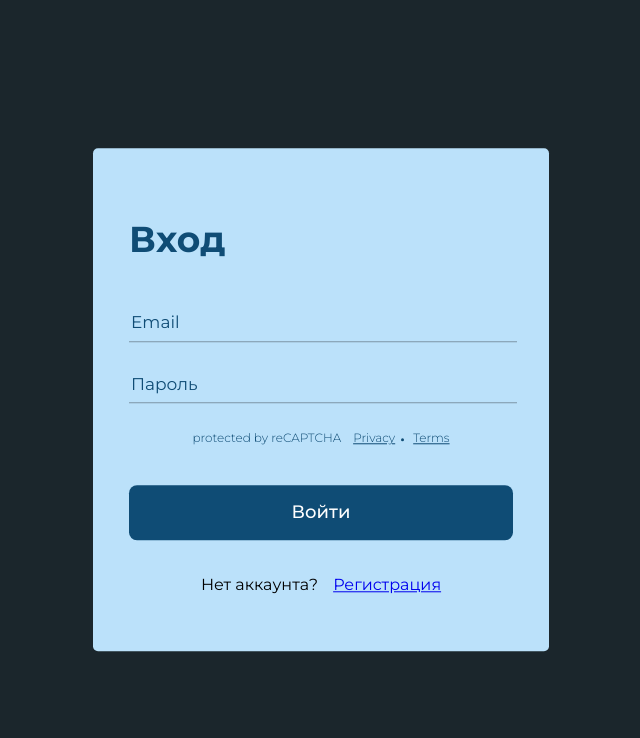
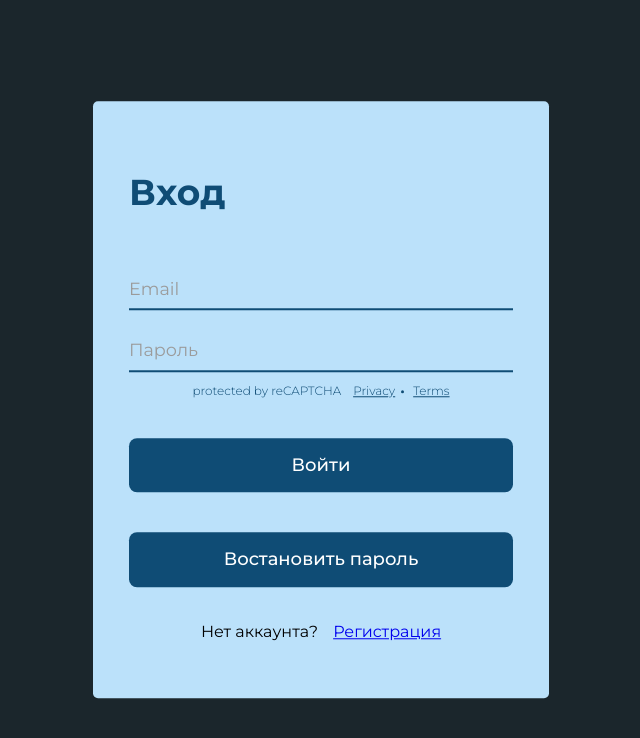
Before and after one commit to hifest/crypto, a React (Create React App) app: page /login in a window 1280 px wide. Shown: the top 738 px of the page, without its empty margins (319-959 px from the left). Built offline with nearby package versions, Linux system fonts and the light colour scheme.

Commit message:
i add pagination and modal component

```diff
--- /dev/null
+++ b/src/components/Modal.jsx
@@ -0,0 +1,13 @@
+import React from 'react';
+
+const Modal = ({active,setActive,children}) => {
+    return (
+        <div className={active ? "modal active" : "modal"} onClick={()=>{setActive(false)}}>
+            <div className="modal__content" onClick={e => e.stopPropagation()}>
+                {children}
+            </div>
+        </div>
+    );
+};
+
+export default Modal;
--- a/src/pages/LogInPage.jsx
+++ b/src/pages/LogInPage.jsx
@@ -1,50 +1,76 @@
 import React, {useState} from 'react';
 import {Link} from "react-router-dom";
-import {signInWithEmailAndPassword  } from "firebase/auth";
+import {signInWithEmailAndPassword ,sendPasswordResetEmail  } from "firebase/auth";
 import {auth} from "../firebase"
+import Modal from "../components/Modal";
 const LogInPage = () => {
 
     const [email, setEmail] = useState("");
     const [password, setPassword] = useState("");
-
+    const [error,setError] = useState(false)
+    const [modalActive,setModalActive] = useState(false)
+    const [modalInfo,setModalInfo] = useState(false)
     const LogIn = (e) =>{
         e.preventDefault()
         setEmail('')
         setPassword('')
         signInWithEmailAndPassword(auth, email, password)
-            .then((userCredential) => {
-                // Signed in
-                const user = userCredential.user;
+            .then(() => {
                 window.location.replace('/')
             })
             .catch((error) => {
-                const errorCode = error.code;
-                const errorMessage = error.message;
+                setError(true)
+            });
+    }
+
+    const ResetPassword = () =>{
+        sendPasswordResetEmail(auth, email)
+            .then(() => {
+                setModalInfo("Все хорошо,вам отправлено письмо на ваш email,проверьте папку спам")
+            })
+            .catch((error) => {
+                setModalInfo("Что-то пошло не так,попробуйте еще раз или проверьте правильность email адресса")
             });
     }
 
     return (
+        <>
         <form className="register" onSubmit={LogIn}>
             <h2 className="register__header">Вход</h2>
 
-            <div className="register__field">
-                <input type="email" placeholder="Email" autoComplete="off" value={email} onChange={(e)=> setEmail(e.target.value)}/>
+
+            <div className="form__group field">
+                <input type="input" className="form__field" placeholder="Email"  min={5} max={50} value={email} onChange={(e)=> setEmail(e.target.value)} required/>
+                <label htmlFor="name" className="form__label">Email</label>
             </div>
 
-            <div className="register__field">
-                <input type="password" placeholder="Пароль" autoComplete="off" value={password} onChange={(e)=> setPassword(e.target.value)}/>
+            <div className="form__group field">
+                <input type="password" className="form__field" placeholder="Пароль" min={10} max={50} value={password} onChange={(e)=> setPassword(e.target.value)} required/>
+                <label htmlFor="name" className="form__label">Пароль</label>
             </div>
+
 
             <p className="register__terms">protected by reCAPTCHA
                 <a href="https://policies.google.com/privacy?hl=en" target="_blank" rel="noopener noreferrer" className="register__firstChild">Privacy</a><a
                     target="_blank" rel="noopener noreferrer" href="https://policies.google.com/terms?hl=en">Terms</a>
             </p>
+            {error ? <p className="red tac">Не правильний логин или пароль</p>  : null}
             <button className="register__button" type='submit'>Войти</button>
+            <a className="register__button" onClick={()=>{setModalActive(true)}}>Востановить пароль</a>
             <p className="tac">
                 Нет аккаунта?
                 <Link to="/register">Регистрация</Link>
             </p>
         </form>
+            <Modal active={modalActive} setActive={setModalActive}>
+                <div className="form__group field">
+                    <input type="input" className="form__field"  min={5} max={50} placeholder="Email" value={email} onChange={(e)=> setEmail(e.target.value)} required/>
+                    <label htmlFor="name" className="form__label">Email</label>
+                </div>
+                <button className="register__button" onClick={ResetPassword}>Востановить пароль</button>
+                {modalInfo ? <p className="red tac">{modalInfo}</p> : null}
+            </Modal>
+        </>
     );
 
 };
--- a/src/pages/MainPage.jsx
+++ b/src/pages/MainPage.jsx
@@ -1,7 +1,32 @@
 import {Converter} from "../components/Converter";
+import {onAuthStateChanged,  signOut  } from "firebase/auth";
+import {auth} from "../firebase"
+import {useEffect} from "react";
 
 export const MainPage = () => {
+    useEffect(()=>{
+        onAuthStateChanged(auth, (user) => {
+            if (user) {
+                    console.log(user.uid)
+            } else {
+                console.log('dont registered')
+            }
+        });
+    },[])
+    const Exit = () =>{
+        signOut(auth).then(() => {
+            window.location.replace('/register')
+        }).catch((error) => {
+            // An error happened.
+        });
+    }
     return (
-        <Converter/>
+
+        <>
+            <Converter/>
+            {/*забий то для мене*/}
+            <button onClick={Exit}>Вийти</button>
+            {/*забий то для мене*/}
+        </>
     )
 }
--- a/src/pages/RegisterPage.jsx
+++ b/src/pages/RegisterPage.jsx
@@ -6,55 +6,53 @@ import { getDatabase, ref, set } from "firebase/database";
 import uuid4 from "uuid4";
 
 const RegisterPage = () => {
-
-    const database = getDatabase();
     const [email, setEmail] = useState("");
     const [login, setLogin] = useState("");
     const [password, setPassword] = useState("");
-    const [repeatPassword, setRepeatPassword] = useState("");
-
     const regUser = (e) => {
         e.preventDefault()
         setEmail('')
         setLogin('')
         setPassword('')
-        setRepeatPassword('')
+
         createUserWithEmailAndPassword(auth, email, password)
             .then((userCredential) => {
                 // Signed in
                 const user = userCredential.user;
-
                 const userId = uuid4()
                 const db = getDatabase();
+
                 set(ref(db, 'users/' + userId), {
                     login: login,
                     email: email,
-                });
-                window.location.replace('/')
+                    userID: user.uid
+                }).then(window.location.replace('/'));
+
             })
-            .catch((error) => {
-                const errorCode = error.code;
-                const errorMessage = error.message;
-                // ..
-            });
 
     }
     return (
         <form className="register" onSubmit={regUser}>
             <h2 className="register__header">Регистрация</h2>
 
-            <div className="register__field">
-                <input type="email" placeholder="Email" autoComplete="off" value={email} onChange={(e)=> setEmail(e.target.value)}/>
+
+            <div className="form__group field">
+                <input type="email" className="form__field" placeholder="Email" min={5} max={50} value={email} onChange={(e)=> setEmail(e.target.value)}  required  autoComplete="off"/>
+                <label htmlFor="name" className="form__label">Email</label>
             </div>
-            <div className="register__field">
-                <input type="text" placeholder="Логин" autoComplete="off" value={login} onChange={(e)=> setLogin(e.target.value)}/>
+
+
+            <div className="form__group field">
+                <input type="input" className="form__field" placeholder="Логин" min={2} max={50} value={login} onChange={(e)=> setLogin(e.target.value)} required  autoComplete="off"/>
+                <label htmlFor="name" className="form__label">Логин</label>
             </div>
-            <div className="register__field">
-                <input type="password" placeholder="Пароль" autoComplete="off" value={password} onChange={(e)=> setPassword(e.target.value)}/>
+
+
+            <div className="form__group field">
+                <input type="password" className="form__field" placeholder="Пароль" min={10} max={50} value={password} onChange={(e)=> setPassword(e.target.value)} required  autoComplete="off"/>
+                <label htmlFor="name" className="form__label">Пароль</label>
             </div>
-            <div className="register__field">
-                <input type="password" placeholder="Повторите пароль" autoComplete="off" value={repeatPassword} onChange={(e)=> setRepeatPassword(e.target.value)}/>
-            </div>
+
 
             <p className="register__terms">protected by reCAPTCHA
                 <a href="https://policies.google.com/privacy?hl=en" target="_blank" rel="noopener noreferrer" className="register__firstChild">Privacy</a><a
--- /dev/null
+++ b/src/scss/dir/modal.scss
@@ -0,0 +1,23 @@
+.modal{
+  width: 100vw; height: 100vh;
+  background-color: rgb(0, 0, 0);
+  position: absolute;
+  top: 0;
+  left: 0;
+  display: flex;
+  align-items: center;
+  justify-content: center;
+  opacity: 0;
+  pointer-events: none;
+  transition: 0.2s;
+}
+.modal__content{
+  padding: 20px;
+  border-radius: 12px;
+  background-color: white;
+  width: 50vh;
+}
+.modal.active{
+  pointer-events: all;
+  opacity: 1;
+}
--- a/src/scss/dir/register.scss
+++ b/src/scss/dir/register.scss
@@ -43,32 +43,6 @@
     letter-spacing: .1px;
     margin-bottom: 36px;
   }
-  &__field{
-    position: relative;
-    width: 100%;
-    font-size: 18px;
-    font-weight: 500;
-    padding: 16px 0;
-    input{
-      background-color: inherit;
-      appearance: none;
-      width: 100%;
-      padding-bottom: 8px;
-      outline: none;
-      font-size: 17px;
-      font-weight: 400;
-      border-radius: 0;
-      border-top: none;
-      color: #0F4C75;
-      border-right: none;
-      border-left: none;
-      border-image: initial;
-      border-bottom: 1px solid rgba(0, 0, 0, 0.34);
-      &::placeholder{
-        color: #0F4C75;
-      }
-    }
-    }
   &__terms{
     text-align: center;
     font-weight: lighter;
@@ -94,3 +68,71 @@
     margin: 0 6px;
   }
   }
+
+$primary: #11998e;
+$secondary: #38ef7d;
+$white: #fff;
+$gray: #9b9b9b;
+.form__group {
+  position: relative;
+  padding: 15px 0 0;
+  margin-top: 10px;
+  width: 100%;
+}
+
+.form__field {
+  font-family: inherit;
+  width: 100%;
+  border: 0;
+  border-bottom: 2px solid #0F4C75;
+  outline: 0;
+  font-size: 1.1rem;
+  color: #1B262C;
+  padding: 7px 0;
+  background: transparent;
+  transition: border-color 0.2s;
+
+  &::placeholder {
+    color: transparent;
+  }
+
+  &:placeholder-shown ~ .form__label {
+    font-size: 1.1rem;
+    cursor: text;
+    top: 20px;
+  }
+}
+
+.form__label {
+  position: absolute;
+  top: 0;
+  display: block;
+  transition: 0.2s;
+  font-size: 1rem;
+  color: $gray;
+}
+
+.form__field:focus {
+  ~ .form__label {
+    position: absolute;
+    top: 0;
+    display: block;
+    transition: 0.2s;
+    font-size: 1rem;
+    color: #1B262C;
+    font-weight:700;
+  }
+  padding-bottom: 6px;
+  font-weight: 700;
+  border-width: 3px;
+  border-image: linear-gradient(to right, #1B262C,#3282B8);
+  border-image-slice: 1;
+}
+/* reset input */
+.form__field{
+  &:required,&:invalid { box-shadow:none; }
+}
+/* demo */
+.reset_password{
+
+}
--- a/src/scss/main.scss
+++ b/src/scss/main.scss
@@ -2,6 +2,7 @@
 @import "./normalize/normalize";
 @import "./dir/register";
 @import "./mainPage";
+@import "./dir/modal";
 
 *{
   font-family: 'Montserrat', sans-serif;
@@ -21,3 +22,8 @@ input:-webkit-autofill:active  {
     margin-left: 15px;
   }
 }
+.red{
+  font-size: 20px;
+  font-weight: bold;
+  color: #a61111;
+}
```
